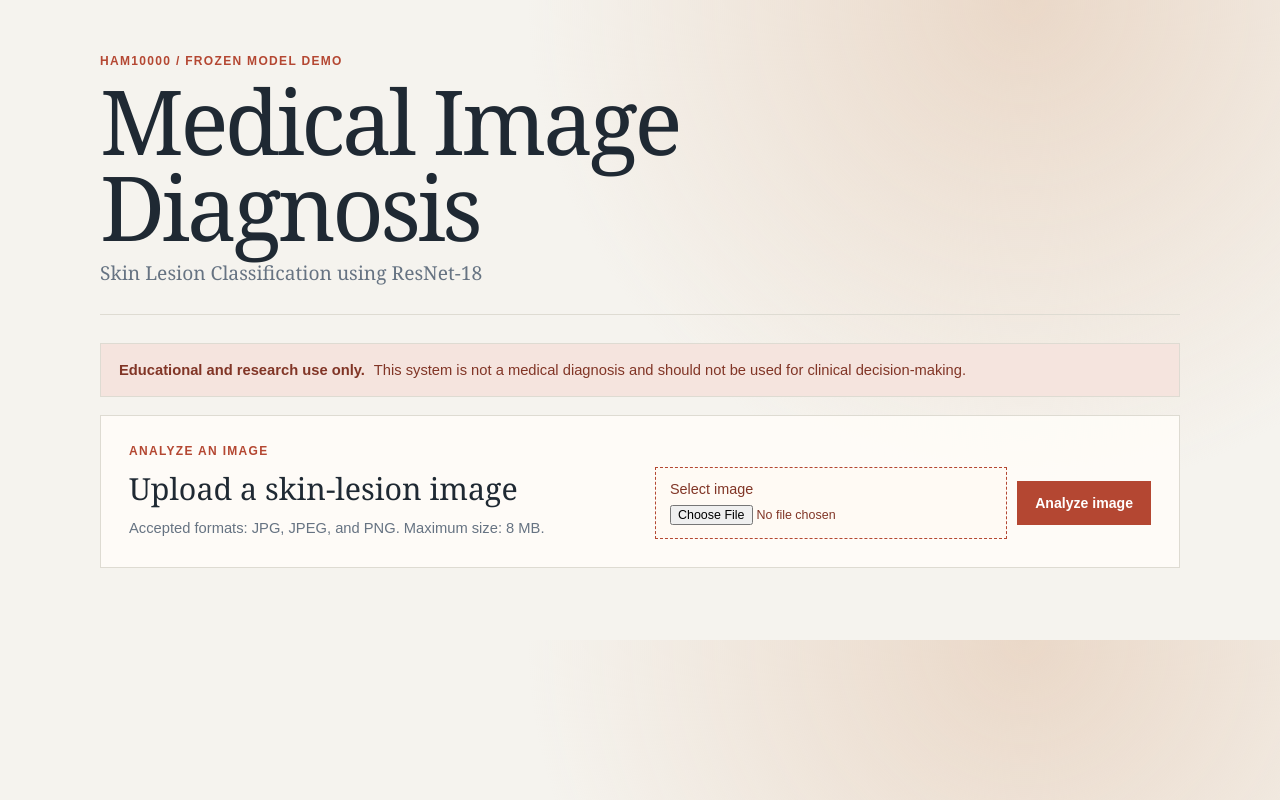
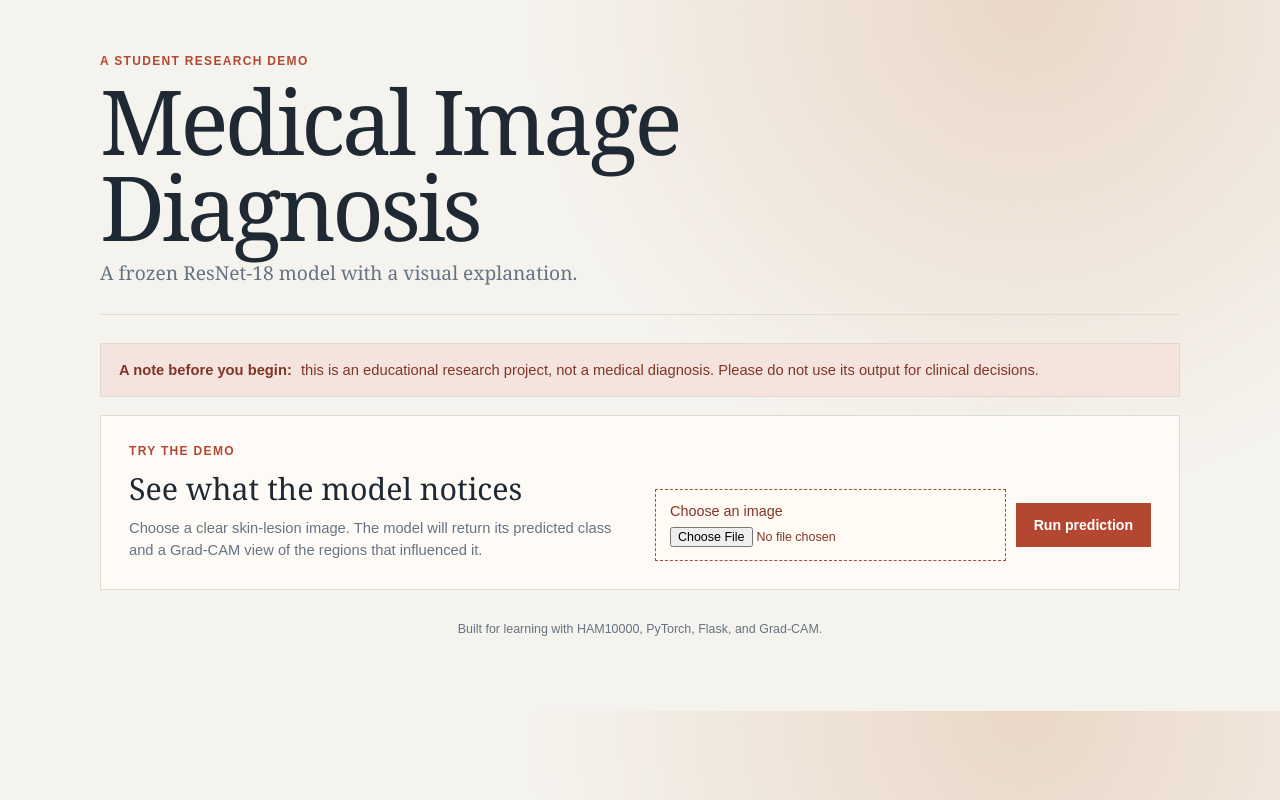
Before and after one commit to Rufusscr7/Medical_Image_Diagnosis, a Flask app: page / in a window 1280 px wide. Run offline with Flask 3, Linux system fonts and the light colour scheme.

Commit message:
Humanize project documentation and web interface

```diff
--- a/static/style.css
+++ b/static/style.css
@@ -20,6 +20,7 @@ body {
 
 .page-shell { width: min(1080px, calc(100% - 40px)); margin: 0 auto; padding: 54px 0 72px; }
 .site-header { border-bottom: 1px solid var(--line); padding-bottom: 28px; }
+.site-footer { margin-top: 30px; color: var(--muted); font: 0.78rem/1.5 Arial, sans-serif; text-align: center; }
 .eyebrow, .section-label { margin: 0 0 10px; color: var(--accent); font: 700 0.75rem/1.2 Arial, sans-serif; letter-spacing: 0.11em; text-transform: uppercase; }
 h1, h2, p { margin-top: 0; }
 h1 { max-width: 700px; margin-bottom: 10px; font-size: clamp(2.6rem, 7vw, 5.7rem); line-height: 0.95; font-weight: 400; letter-spacing: -0.04em; }
--- a/templates/index.html
+++ b/templates/index.html
@@ -9,28 +9,28 @@
 <body>
   <main class="page-shell">
     <header class="site-header">
-      <p class="eyebrow">HAM10000 / FROZEN MODEL DEMO</p>
+      <p class="eyebrow">A STUDENT RESEARCH DEMO</p>
       <h1>Medical Image Diagnosis</h1>
-      <p class="subtitle">Skin Lesion Classification using ResNet-18</p>
+      <p class="subtitle">A frozen ResNet-18 model with a visual explanation.</p>
     </header>
 
     <section class="notice" aria-label="Research disclaimer">
-      <strong>Educational and research use only.</strong>
-      This system is not a medical diagnosis and should not be used for clinical decision-making.
+      <strong>A note before you begin:</strong>
+      this is an educational research project, not a medical diagnosis. Please do not use its output for clinical decisions.
     </section>
 
     <section class="upload-panel">
       <div>
-        <p class="section-label">Analyze an image</p>
-        <h2>Upload a skin-lesion image</h2>
-        <p class="muted">Accepted formats: JPG, JPEG, and PNG. Maximum size: 8 MB.</p>
+        <p class="section-label">Try the demo</p>
+        <h2>See what the model notices</h2>
+        <p class="muted">Choose a clear skin-lesion image. The model will return its predicted class and a Grad-CAM view of the regions that influenced it.</p>
       </div>
       <form method="post" enctype="multipart/form-data">
         <label class="file-input">
-          <span>Select image</span>
+          <span>Choose an image</span>
           <input type="file" name="image" accept=".jpg,.jpeg,.png,image/jpeg,image/png" required>
         </label>
-        <button type="submit">Analyze image</button>
+        <button type="submit">Run prediction</button>
       </form>
     </section>
 
@@ -42,7 +42,7 @@
     <section class="result-panel" aria-live="polite">
       <div class="result-heading">
         <div>
-          <p class="section-label">Model prediction</p>
+          <p class="section-label">The model's prediction</p>
           <h2>{{ result.class_name }}</h2>
           <p class="muted">Dataset class code: <strong>{{ result.predicted_class }}</strong></p>
         </div>
@@ -61,9 +61,11 @@
           <figcaption>Grad-CAM Explanation</figcaption>
         </figure>
       </div>
-      <p class="result-note">The heatmap highlights image regions contributing to this model prediction. It does not prove clinical reasoning or correctness.</p>
+      <p class="result-note">The heatmap is a visual clue about the model's attention. It is not a diagnosis, proof of correctness, or substitute for a qualified professional.</p>
     </section>
     {% endif %}
+
+    <footer class="site-footer">Built for learning with HAM10000, PyTorch, Flask, and Grad-CAM.</footer>
   </main>
 </body>
 </html>
```
Also changed, not shown: README.md (added).
